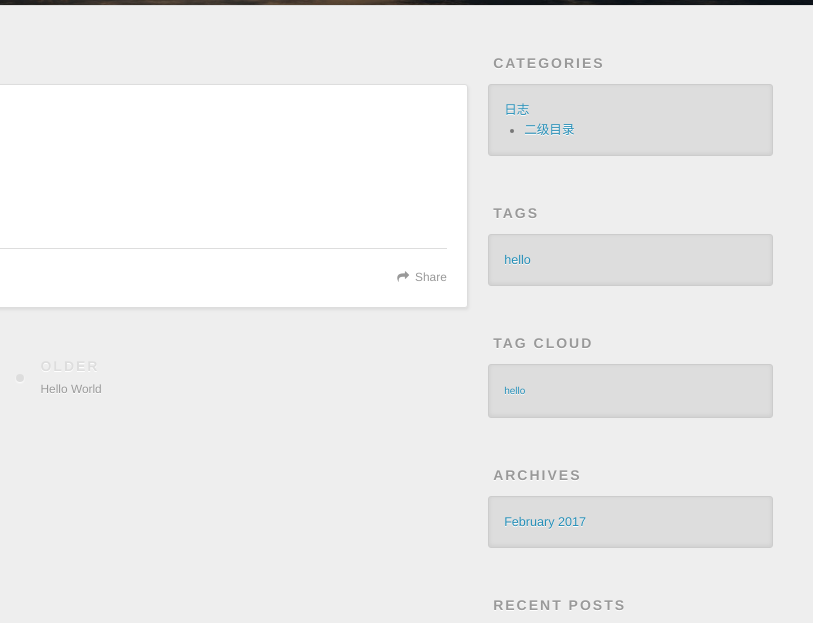
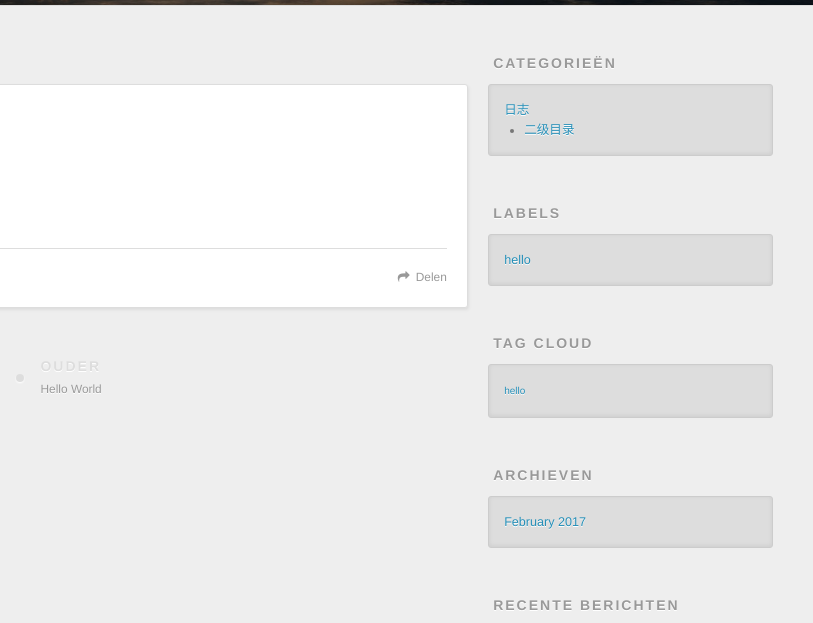
Before and after one commit to siwawaaini/siwawaaini.github.io, a plain HTML site: page 2017/02/10/hello/index.html in a window 1280 px wide. Shown: the part 295-918 px from the top of the page, 467-1280 px from the left. Drawn offline with nearby package versions, Linux system fonts and the light colour scheme.

Commit message:
Site updated: 2017-02-10 11:11:43

```diff
--- a/2017/02/10/hello/index.html
+++ b/2017/02/10/hello/index.html
@@ -54,7 +54,7 @@
 
           <a id="nav-rss-link" class="nav-icon" href="/atom.xml" title="RSS Feed"></a>
 
-        <a id="nav-search-btn" class="nav-icon" title="Search"></a>
+        <a id="nav-search-btn" class="nav-icon" title="Zoeken"></a>
       </nav>
       <div id="search-form-wrap">
         <form action="//google.com/search" method="get" accept-charset="UTF-8" class="search-form"><input type="search" name="q" results="0" class="search-form-input" placeholder="Search"><button type="submit" class="search-form-submit">&#xF002;</button><input type="hidden" name="sitesearch" value="http://siwawaaini.github.io"></form>
@@ -94,7 +94,7 @@
 
     </div>
     <footer class="article-footer">
-      <a data-url="http://siwawaaini.github.io/2017/02/10/hello/" data-id="ciyz8ehp10001g0vod0wwp8cq" class="article-share-link">Share</a>
+      <a data-url="http://siwawaaini.github.io/2017/02/10/hello/" data-id="ciyz8ehp10001g0vod0wwp8cq" class="article-share-link">Delen</a>
 
 
   <ul class="article-tag-list"><li class="article-tag-list-item"><a class="article-tag-list-link" href="/tags/hello/">hello</a></li></ul>
@@ -107,7 +107,7 @@
 
 
     <a href="/2017/02/10/hello-world/" id="article-nav-older" class="article-nav-link-wrap">
-      <strong class="article-nav-caption">Older</strong>
+      <strong class="article-nav-caption">Ouder</strong>
       <div class="article-nav-title">Hello World</div>
     </a>
 
@@ -122,7 +122,7 @@
 
 
   <div class="widget-wrap">
-    <h3 class="widget-title">Categories</h3>
+    <h3 class="widget-title">Categorieën</h3>
     <div class="widget">
       <ul class="category-list"><li class="category-list-item"><a class="category-list-link" href="/categories/日志/">日志</a><ul class="category-list-child"><li class="category-list-item"><a class="category-list-link" href="/categories/日志/二级目录/">二级目录</a></li></ul></li></ul>
     </div>
@@ -132,7 +132,7 @@
 
 
   <div class="widget-wrap">
-    <h3 class="widget-title">Tags</h3>
+    <h3 class="widget-title">Labels</h3>
     <div class="widget">
       <ul class="tag-list"><li class="tag-list-item"><a class="tag-list-link" href="/tags/hello/">hello</a></li></ul>
     </div>
@@ -151,7 +151,7 @@
 
 
   <div class="widget-wrap">
-    <h3 class="widget-title">Archives</h3>
+    <h3 class="widget-title">Archieven</h3>
     <div class="widget">
       <ul class="archive-list"><li class="archive-list-item"><a class="archive-list-link" href="/archives/2017/02/">February 2017</a></li></ul>
     </div>
@@ -161,7 +161,7 @@
 
 
   <div class="widget-wrap">
-    <h3 class="widget-title">Recent Posts</h3>
+    <h3 class="widget-title">Recente berichten</h3>
     <div class="widget">
       <ul>
 
```
Also changed, not shown: 2017/02/10/hello-world/index.html (+7 -7 lines), archives/2017/02/index.html (+6 -6 lines), archives/2017/index.html (+6 -6 lines), archives/index.html (+6 -6 lines), categories/日志/index.html (+6 -6 lines), categories/日志/二级目录/index.html (+6 -6 lines), index.html (+7 -7 lines), tags/hello/index.html (+6 -6 lines).
